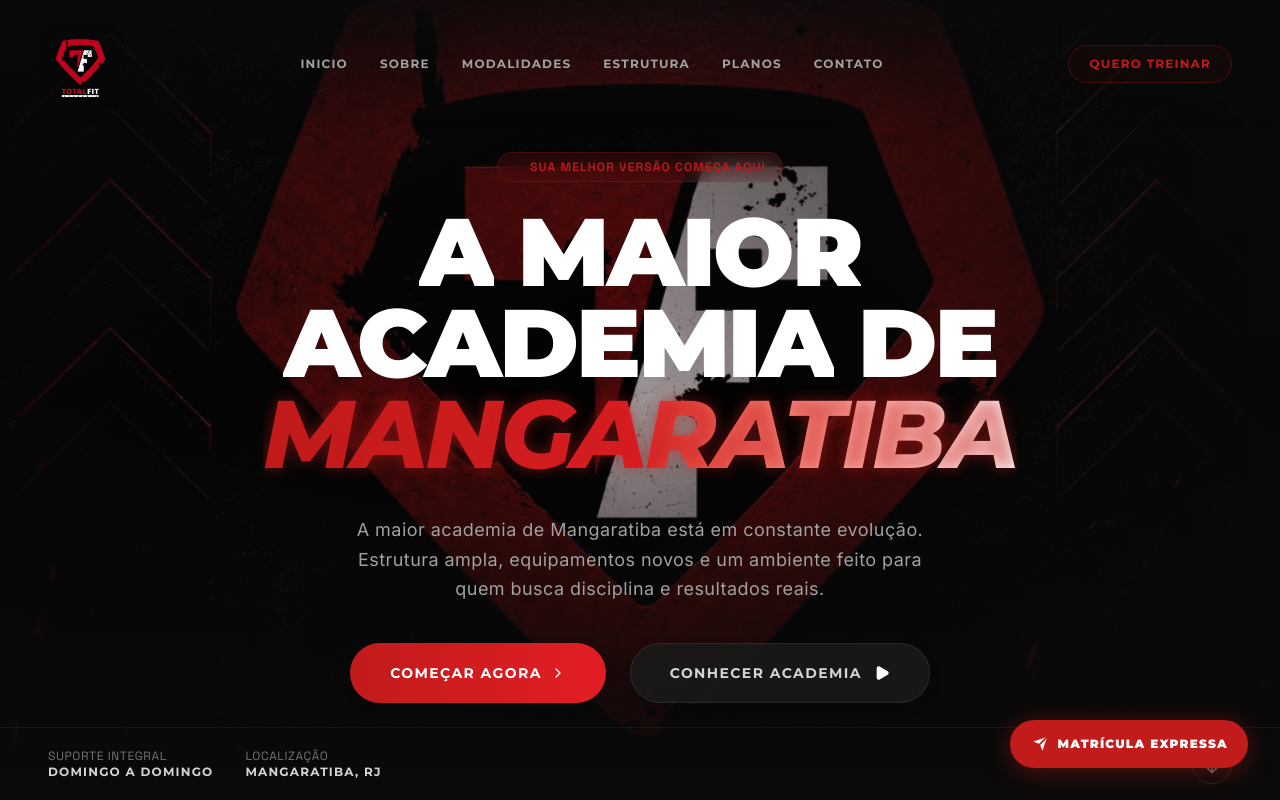
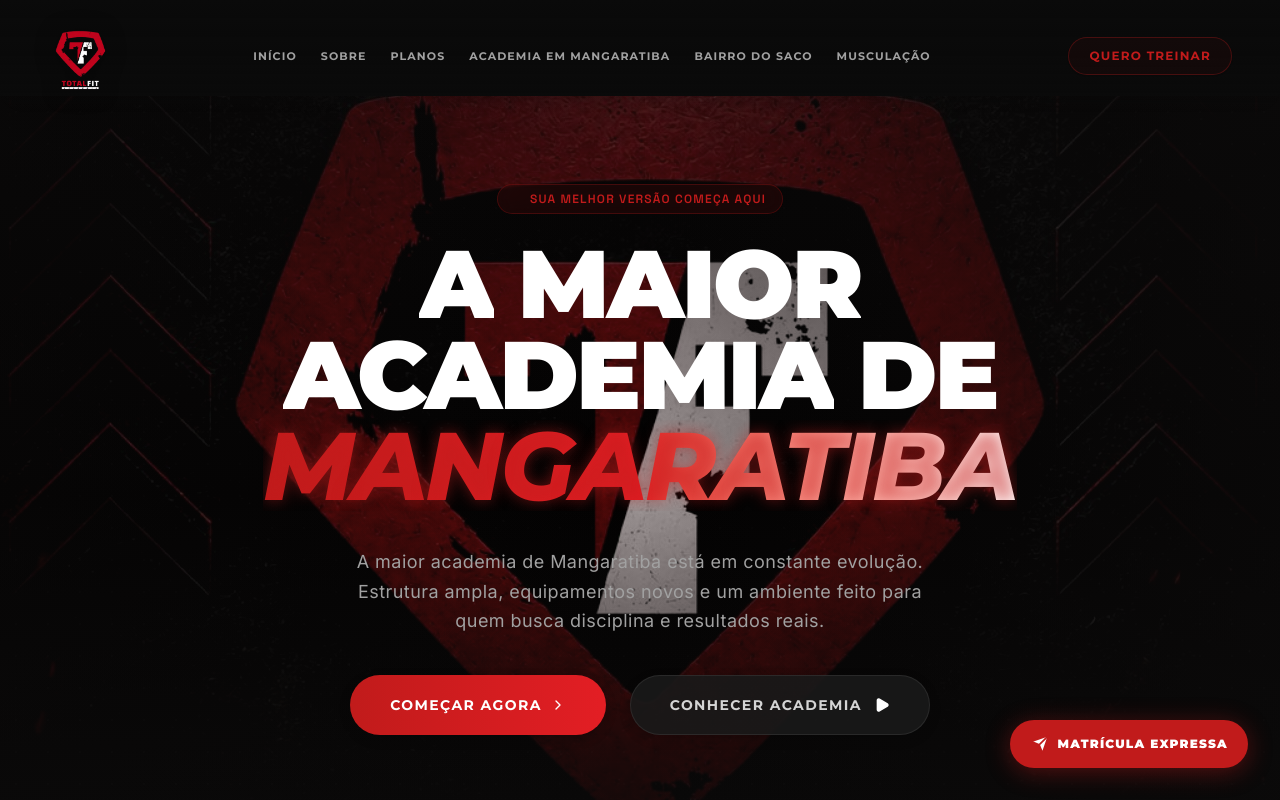
Before and after one commit to marroclife/total-fit, a React (Vite) app: page / in a window 1280 px wide. Shown: the top 800 px of the page. Built offline with nearby package versions, Linux system fonts and the light colour scheme.

Commit message:
feat: cria header compartilhado e acessível em todas as páginas
- Extrai header do Hero.tsx para SharedHeader.tsx
- Adiciona navegação para home e as 3 páginas Silo
- Header fixo em home e páginas Silo
- Corrige mensagem do botão flutuante de WhatsApp (aula experimental -> planos)

```diff
--- a/src/App.tsx
+++ b/src/App.tsx
@@ -1,4 +1,5 @@
 import CustomCursor from "./components/CustomCursor";
+import SharedHeader from "./components/SharedHeader";
 import Hero from "./components/Hero";
 import ExpansionBanner from "./components/ExpansionBanner";
 import BentoAbout from "./components/BentoAbout";
@@ -13,7 +14,7 @@ import { Send } from "lucide-react";
 
 export default function App() {
   const triggerGlobalWhatsApp = () => {
-    const baseMsg = "Olá! Gostaria de agendar uma aula experimental grátis na *Total Fit Academia*!";
+    const baseMsg = "Olá! Gostaria de saber mais sobre os planos da *Total Fit Academia*.";
     window.open(`https://wa.me/5521968774308?text=${encodeURIComponent(baseMsg)}`, "_blank");
   };
 
@@ -22,8 +23,12 @@ export default function App() {
       {/* Custom Cinematic Desktop Cursor */}
       <CustomCursor />
 
-      {/* Hero */}
-      <Hero />
+      {/* Header compartilhado */}
+      <SharedHeader />
+
+      <div className="pt-24">
+        {/* Hero */}
+        <Hero />
 
       {/* Grande Novidade: Expansão */}
       <ExpansionBanner />
@@ -65,6 +70,7 @@ export default function App() {
           MATRÍCULA EXPRESSA
         </span>
       </motion.button>
+      </div>
     </div>
   );
 }
--- a/src/SiloApp.tsx
+++ b/src/SiloApp.tsx
@@ -1,6 +1,7 @@
 import SiloHero from "./components/SiloHero";
 import SiloContent from "./components/SiloContent";
 import SiloFooter from "./components/SiloFooter";
+import SharedHeader from "./components/SharedHeader";
 
 type SiloData = {
   title: string;
@@ -127,6 +128,9 @@ export default function SiloApp() {
 
   return (
     <div className="relative min-h-screen bg-obsidian text-neutral-100 font-sans selection:bg-brand-red selection:text-white">
+      <SharedHeader />
+
+      <div className="pt-24">
         <SiloHero
           title={silo.title}
           subtitle={silo.subtitle}
@@ -144,5 +148,6 @@ export default function SiloApp() {
         />
         <SiloFooter />
       </div>
+    </div>
   );
 }
--- a/src/components/Hero.tsx
+++ b/src/components/Hero.tsx
@@ -1,6 +1,6 @@
 import React, { useRef, useState, useEffect } from "react";
 import { motion, useMotionValue, useSpring } from "motion/react";
-import { Play, ArrowDown, ChevronRight, Activity, Menu, X } from "lucide-react";
+import { Play, ArrowDown, ChevronRight, Activity } from "lucide-react";
 import confetti from "canvas-confetti";
 
 interface MagneticButtonProps {
@@ -110,7 +110,6 @@ function MagneticButton({ children, className = "", onClick, primary = false }:
 
 export default function Hero() {
   const words = ["A", "MAIOR", "ACADEMIA", "DE", "MANGARATIBA"];
-  const [mobileMenuOpen, setMobileMenuOpen] = useState(false);
 
   // Scroll to customized target
   const scrollToSection = (id: string) => {
@@ -151,80 +150,6 @@ export default function Hero() {
 
       {/* Decorative Grid Overlay (Tech Performance feeling) */}
       <div className="absolute inset-0 bg-dot-grid-white opacity-25 z-[5] pointer-events-none" />
-
-      {/* Header Slot (Floating Navigation) */}
-      <header className="relative w-full z-20 px-6 py-6 md:px-12 flex justify-between items-center max-w-7xl mx-auto pointer-events-auto bg-gradient-to-b from-obsidian/80 via-obsidian/40 to-transparent">
-        <div className="flex items-center gap-3 group cursor-pointer" onClick={() => scrollToSection("inicio")}>
-          <img
-            src="/assets/logo-totalfit.png"
-            alt="Total Fit Academia"
-            className="h-20 w-auto object-contain transition-transform duration-300 group-hover:scale-105 drop-shadow-[0_2px_10px_rgba(0,0,0,0.5)]"
-          />
-        </div>
-
-        <nav className="hidden md:flex items-center gap-8">
-          {navItems.map((item) => (
-            <button
-              key={item}
-              onClick={() => scrollToSection(item.toLowerCase())}
-              className="font-display font-medium text-xs tracking-widest text-neutral-400 hover:text-white uppercase transition-colors py-2 relative group cursor-pointer"
-            >
-              {item}
-              <span className="absolute bottom-0 left-0 w-0 h-[2px] bg-brand-red transition-all duration-300 group-hover:w-full" />
-            </button>
-          ))}
-        </nav>
-
-        <div className="flex items-center gap-4">
-          <button
-            onClick={() => scrollToSection("planos")}
-            className="hidden sm:block px-5 py-2.5 rounded-full border border-brand-red/30 hover:border-brand-red bg-brand-red/5 text-brand-red hover:text-white font-display font-semibold text-xs tracking-widest uppercase transition-all duration-300 hover:bg-brand-red shadow-xs hover:shadow-[0_0_15px_rgba(193,27,27,0.3)] cursor-pointer"
-          >
-            QUERO TREINAR
-          </button>
-
-          {/* Mobile menu toggle */}
-          <button
-            onClick={() => setMobileMenuOpen(!mobileMenuOpen)}
-            className="md:hidden w-10 h-10 rounded-full border border-white/10 bg-neutral-900/60 text-white flex items-center justify-center cursor-pointer"
-            aria-label="Toggle menu"
-          >
-            {mobileMenuOpen ? <X className="w-5 h-5" /> : <Menu className="w-5 h-5" />}
-          </button>
-        </div>
-      </header>
-
-      {/* Mobile Navigation Overlay */}
-      {mobileMenuOpen && (
-        <motion.div
-          initial={{ opacity: 0, y: -20 }}
-          animate={{ opacity: 1, y: 0 }}
-          exit={{ opacity: 0, y: -20 }}
-          className="fixed inset-0 z-[60] bg-neutral-950/98 backdrop-blur-xl flex flex-col items-center justify-center pointer-events-auto md:hidden"
-        >
-          <button
-            onClick={() => setMobileMenuOpen(false)}
-            className="absolute top-6 right-6 w-10 h-10 rounded-full border border-white/10 bg-neutral-900 text-white flex items-center justify-center cursor-pointer"
-            aria-label="Close menu"
-          >
-            <X className="w-5 h-5" />
-          </button>
-          <nav className="flex flex-col items-center gap-8">
-            {navItems.map((item, i) => (
-              <motion.button
-                key={item}
-                initial={{ opacity: 0, y: 20 }}
-                animate={{ opacity: 1, y: 0 }}
-                transition={{ delay: i * 0.08 }}
-                onClick={() => scrollToSection(item.toLowerCase())}
-                className="font-display font-black text-2xl tracking-widest text-white uppercase transition-colors hover:text-brand-red cursor-pointer"
-              >
-                {item}
-              </motion.button>
-            ))}
-          </nav>
-        </motion.div>
-      )}
 
       {/* Main Impact Hero Content */}
       <div className="relative z-10 w-full max-w-5xl mx-auto px-6 text-center flex flex-col items-center justify-center flex-1">
--- /dev/null
+++ b/src/components/SharedHeader.tsx
@@ -0,0 +1,136 @@
+import { useState } from "react";
+import { motion } from "motion/react";
+import { Menu, X } from "lucide-react";
+
+interface NavItem {
+  label: string;
+  href: string;
+  scroll?: boolean;
+}
+
+const NAV_ITEMS: NavItem[] = [
+  { label: "Início", href: "/", scroll: false },
+  { label: "Sobre", href: "/#sobre", scroll: false },
+  { label: "Planos", href: "/#planos", scroll: false },
+  { label: "Academia em Mangaratiba", href: "/academia-em-mangaratiba", scroll: false },
+  { label: "Bairro do Saco", href: "/academia-no-bairro-do-saco", scroll: false },
+  { label: "Musculação", href: "/musculacao-em-mangaratiba", scroll: false },
+];
+
+export default function SharedHeader() {
+  const [mobileMenuOpen, setMobileMenuOpen] = useState(false);
+
+  const isHome = window.location.pathname === "/" || window.location.pathname === "/index.html";
+
+  const scrollToSection = (id: string) => {
+    const element = document.getElementById(id);
+    if (element) {
+      const headerOffset = 80;
+      const elementPosition = element.getBoundingClientRect().top;
+      const offsetPosition = elementPosition + window.pageYOffset - headerOffset;
+      window.scrollTo({ top: offsetPosition, behavior: "smooth" });
+    }
+    setMobileMenuOpen(false);
+  };
+
+  const handleNavClick = (item: NavItem) => {
+    if (isHome && item.href.startsWith("/#")) {
+      const id = item.href.replace("/#", "");
+      scrollToSection(id);
+    } else {
+      window.location.href = item.href;
+    }
+  };
+
+  const handleLogoClick = () => {
+    if (isHome) {
+      window.scrollTo({ top: 0, behavior: "smooth" });
+    } else {
+      window.location.href = "/";
+    }
+  };
+
+  const handleCTA = () => {
+    if (isHome) {
+      scrollToSection("planos");
+    } else {
+      window.location.href = "/#planos";
+    }
+  };
+
+  return (
+    <header className="fixed top-0 left-0 right-0 z-50 px-6 py-4 md:px-12 flex justify-between items-center max-w-7xl mx-auto w-full">
+      <div className="absolute inset-0 bg-gradient-to-b from-obsidian/90 via-obsidian/60 to-transparent pointer-events-none rounded-b-3xl" />
+
+      <div className="relative z-10 flex items-center gap-3 group cursor-pointer" onClick={handleLogoClick}>
+        <img
+          src="/assets/logo-totalfit.png"
+          alt="Total Fit Academia"
+          className="h-16 md:h-20 w-auto object-contain transition-transform duration-300 group-hover:scale-105 drop-shadow-[0_2px_10px_rgba(0,0,0,0.5)]"
+        />
+      </div>
+
+      <nav className="hidden lg:flex items-center gap-6 relative z-10">
+        {NAV_ITEMS.map((item) => (
+          <button
+            key={item.label}
+            onClick={() => handleNavClick(item)}
+            className="font-display font-medium text-[11px] tracking-widest text-neutral-400 hover:text-white uppercase transition-colors py-2 relative group cursor-pointer"
+          >
+            {item.label}
+            <span className="absolute bottom-0 left-0 w-0 h-[2px] bg-brand-red transition-all duration-300 group-hover:w-full" />
+          </button>
+        ))}
+      </nav>
+
+      <div className="flex items-center gap-4 relative z-10">
+        <button
+          onClick={handleCTA}
+          className="hidden sm:block px-5 py-2.5 rounded-full border border-brand-red/30 hover:border-brand-red bg-brand-red/5 text-brand-red hover:text-white font-display font-semibold text-xs tracking-widest uppercase transition-all duration-300 hover:bg-brand-red shadow-xs hover:shadow-[0_0_15px_rgba(193,27,27,0.3)] cursor-pointer"
+        >
+          QUERO TREINAR
+        </button>
+
+        <button
+          onClick={() => setMobileMenuOpen(!mobileMenuOpen)}
+          className="lg:hidden w-10 h-10 rounded-full border border-white/10 bg-neutral-900/60 text-white flex items-center justify-center cursor-pointer"
+          aria-label="Toggle menu"
+        >
+          {mobileMenuOpen ? <X className="w-5 h-5" /> : <Menu className="w-5 h-5" />}
+        </button>
+      </div>
+
+      {/* Mobile Navigation Overlay */}
+      {mobileMenuOpen && (
+        <motion.div
+          initial={{ opacity: 0, y: -20 }}
+          animate={{ opacity: 1, y: 0 }}
+          exit={{ opacity: 0, y: -20 }}
+          className="fixed inset-0 z-[60] bg-neutral-950/98 backdrop-blur-xl flex flex-col items-center justify-center pointer-events-auto lg:hidden"
+        >
+          <button
+            onClick={() => setMobileMenuOpen(false)}
+            className="absolute top-6 right-6 w-10 h-10 rounded-full border border-white/10 bg-neutral-900 text-white flex items-center justify-center cursor-pointer"
+            aria-label="Close menu"
+          >
+            <X className="w-5 h-5" />
+          </button>
+          <nav className="flex flex-col items-center gap-8">
+            {NAV_ITEMS.map((item, i) => (
+              <motion.button
+                key={item.label}
+                initial={{ opacity: 0, y: 20 }}
+                animate={{ opacity: 1, y: 0 }}
+                transition={{ delay: i * 0.08 }}
+                onClick={() => handleNavClick(item)}
+                className="font-display font-black text-xl tracking-widest text-white uppercase transition-colors hover:text-brand-red cursor-pointer"
+              >
+                {item.label}
+              </motion.button>
+            ))}
+          </nav>
+        </motion.div>
+      )}
+    </header>
+  );
+}
```
Lines whose indentation alone changed are shown as unchanged.
